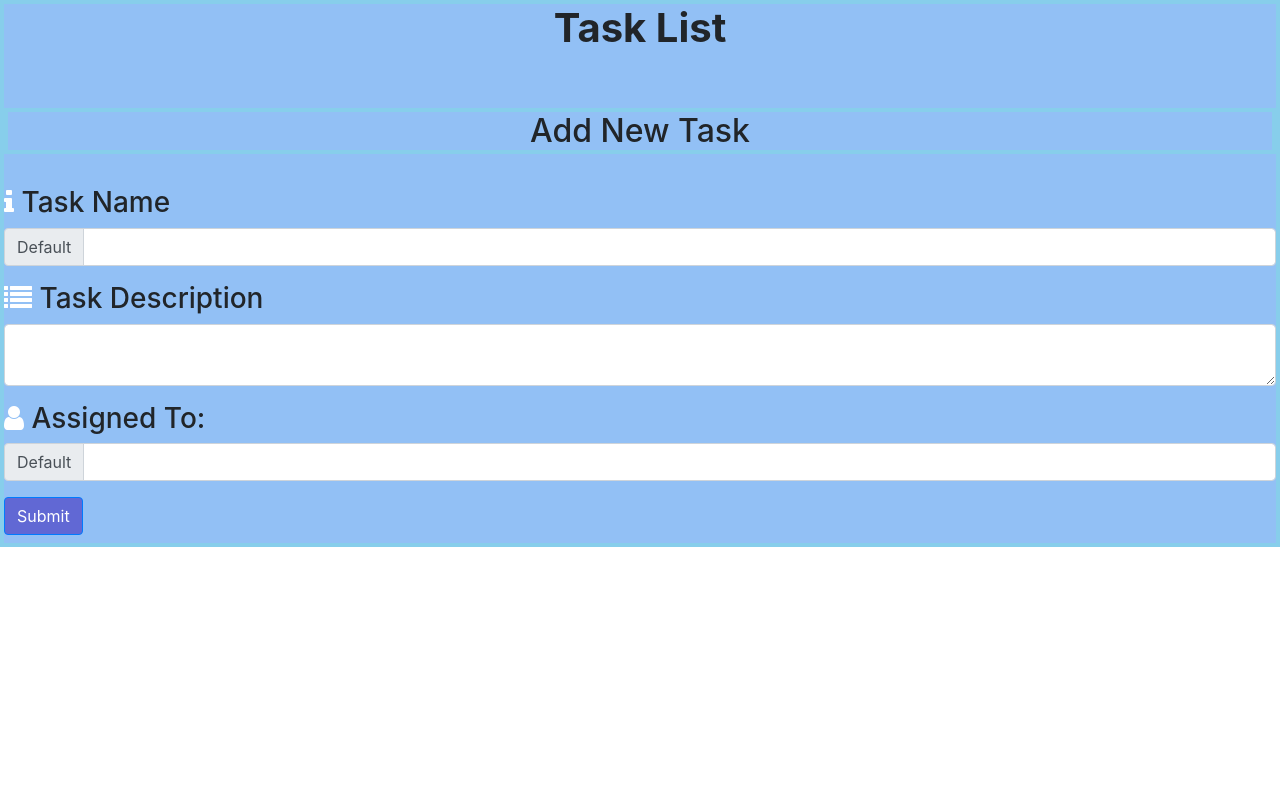
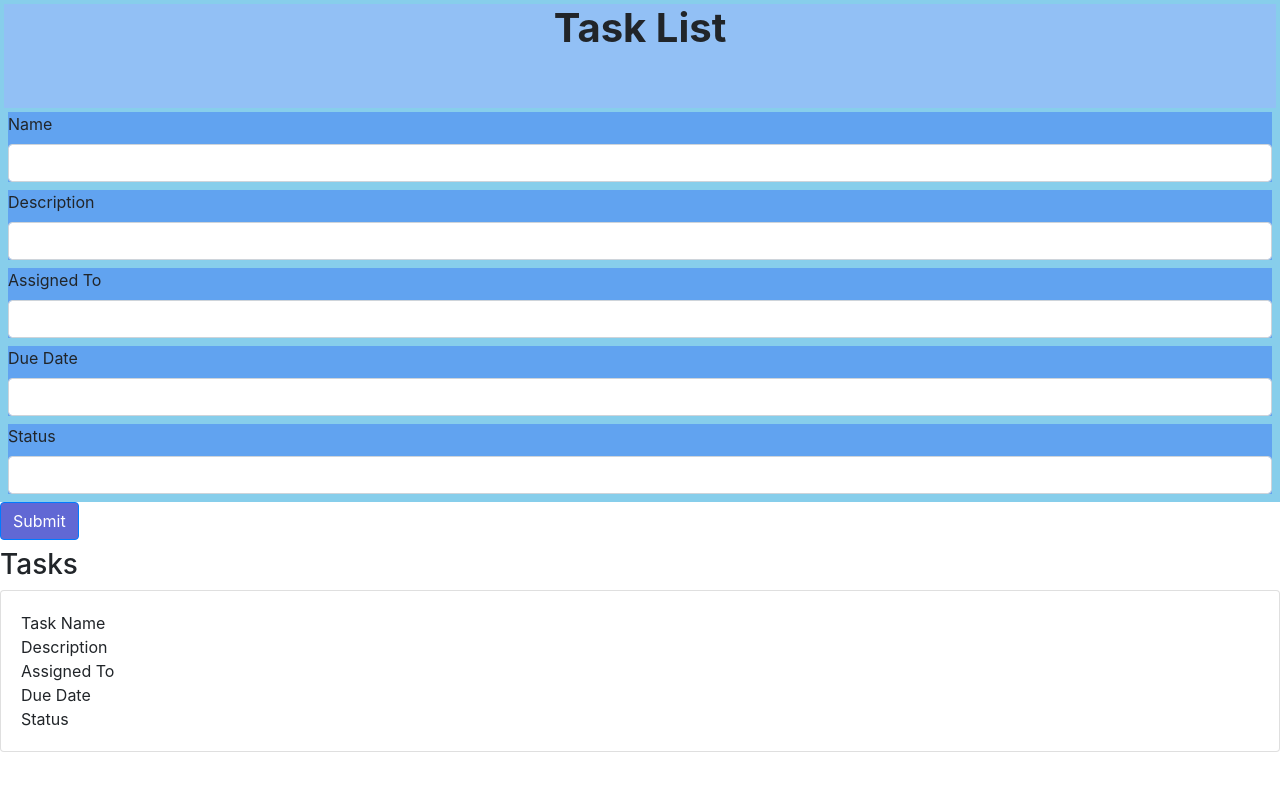
Before and after one commit to JideAina/Task-Manager, a plain HTML site: page index.html in a window 1280 px wide. Drawn offline with nearby package versions, Linux system fonts and the light colour scheme; files that its build step writes are made by us from their sources.

Commit message:
step 1-3

```diff
--- a/index.html
+++ b/index.html
@@ -1,43 +1,79 @@
 <!DOCTYPE html>
 <html>
+
 <head>
-    <link rel="stylesheet" href="https://stackpath.bootstrapcdn.com/bootstrap/4.2.1/css/bootstrap.min.css" integrity="sha384-GJzZqFGwb1QTTN6wy59ffF1BuGJpLSa9DkKMp0DgiMDm4iYMj70gZWKYbI706tWS" crossorigin="anonymous">
+  <link rel="stylesheet" href="https://stackpath.bootstrapcdn.com/bootstrap/4.2.1/css/bootstrap.min.css"
+    integrity="sha384-GJzZqFGwb1QTTN6wy59ffF1BuGJpLSa9DkKMp0DgiMDm4iYMj70gZWKYbI706tWS" crossorigin="anonymous">
   <link href="C:\Users\SynQuis\Final-Project\.css" rel="stylesheet" type="text/css">
   <link href="https://app.moqups.com/ES7blUa4lRigJYUlMSFHTrsxtg0hnBwQ/view/page/ad64222d5">
-    <link href="\style.css" rel="stylesheet" type="text/css">
+  <link href="./css/style.css" rel="stylesheet" type="text/css">
   <link rel="stylesheet" href="/font-awesome.css">
-    <link rel="stylesheet" href="index.js" type="text/JavaScript">
   <title>Code Brigaders Final-Project</title>
 </head>
+
 <body>
   <form>
     <div class="form-group">
       <h1 class="title">Task List</h1><br><br>
-          <h2>Add New Task</h2><br>
-          <h3><i style ="color:white;"class="fa fa-info" aria-hidden="true"> </i> Task Name</h3>
+      <!-- <h2>Add New Task</h2><br>
+      <h3><i style="color:white;" class="fa fa-info" aria-hidden="true"> </i> Task Name</h3>
       <div class="input-group mb-3">
         <div class="input-group-prepend">
           <span class="input-group-text" id="inputGroup-sizing-default">Default</span>
         </div>
-            <input type="text" class="form-control" aria-label="Sizing example input" aria-describedby="inputGroup-sizing-default">
+        <input type="text" class="form-control" aria-label="Sizing example input"
+          aria-describedby="inputGroup-sizing-default">
       </div>
-          <h3><i style ="color:white;" class="fa fa-list"  aria-hidden="true"></i> Task Description</h3>
+      <h3><i style="color:white;" class="fa fa-list" aria-hidden="true"></i> Task Description</h3>
       <div class="input-group mb-3">
 
-            <textarea row="50" col="30"class="form-control" aria-label="Sizing example input" aria-describedby="inputGroup-sizing-default"></textarea>
+        <textarea row="50" col="30" class="form-control" aria-label="Sizing example input"
+          aria-describedby="inputGroup-sizing-default"></textarea>
       </div>
-          <h3><i style ="color:white;" class="fa fa-user" aria-hidden="true"></i> Assigned To:</h3>
+      <h3><i style="color:white;" class="fa fa-user" aria-hidden="true"></i> Assigned To:</h3>
       <div class="input-group mb-3">
         <div class="input-group-prepend">
           <span class="input-group-text" id="inputGroup-sizing-default">Default</span>
         </div>
-            <input type="text" class="form-control" aria-label="Sizing example input" aria-describedby="inputGroup-sizing-default">
+        <input type="text" class="form-control" aria-label="Sizing example input"
+          aria-describedby="inputGroup-sizing-default"> -->
+
+      <div class="form-group">
+        <label for="name">Name</label>
+        <input type="text" class="form-control" id="name" name="name" required />
       </div>
-
-
-
+      <div class="form-group">
+        <label for="description">Description</label>
+        <input type="text" class="form-control" id="description" name="description" required />
+      </div>
+      <div class="form-group">
+        <label for="assigned">Assigned To</label>
+        <input type="text" class="form-control" id="assigned" name="assigned" required />
+      </div>
+      <div class="form-group">
+        <label for="due_date">Due Date</label>
+        <input type="text" class="form-control" id="due_date" name="date" required />
+      </div>
+      <div class="form-group">
+        <label for="status">Status</label>
+        <input type="text" class="form-control" id="status" name="status" required />
+      </div>
+    </div>
     <div>
       <button type="submit" class="btn btn-primary mb-2">Submit</button>
+    </div>
+    <h3>Tasks</h3>
+    <div class="card">
+      <div class="card-body">
+        <ul class="list-group" style="list-style-type:none;">
+         <li>Task Name</li>
+         <li>Description</li>
+         <li>Assigned To</li>
+         <li>Due Date</li>
+         <li>Status</li>
+        </ul>
+
+      </div>
     </div>
 
 
--- a/index.js
+++ b/index.js
@@ -0,0 +1,3 @@
+const validFormFieldInput = (data) =>  {
+
+}
```
Lines whose indentation alone changed are shown as unchanged.
